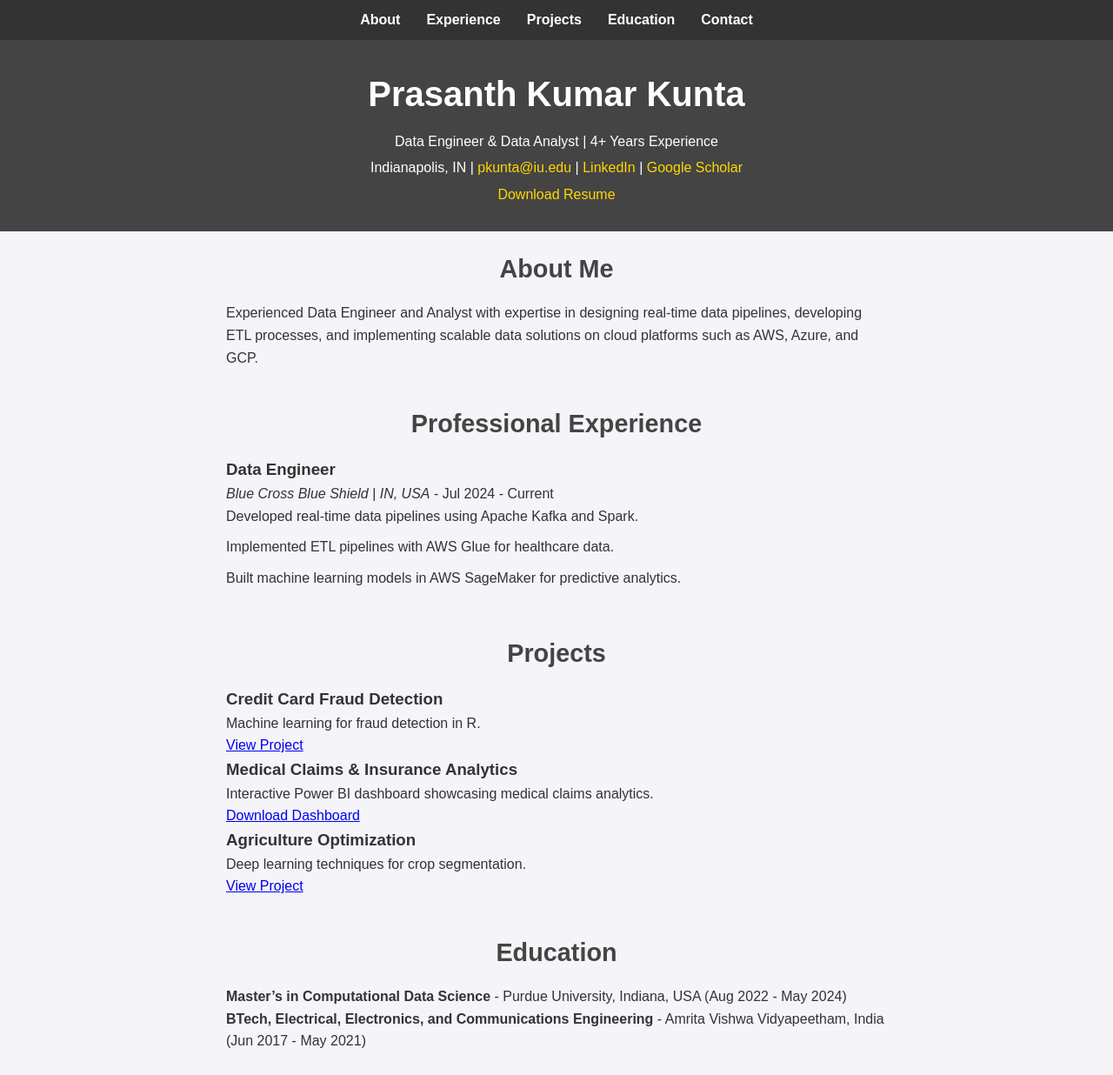
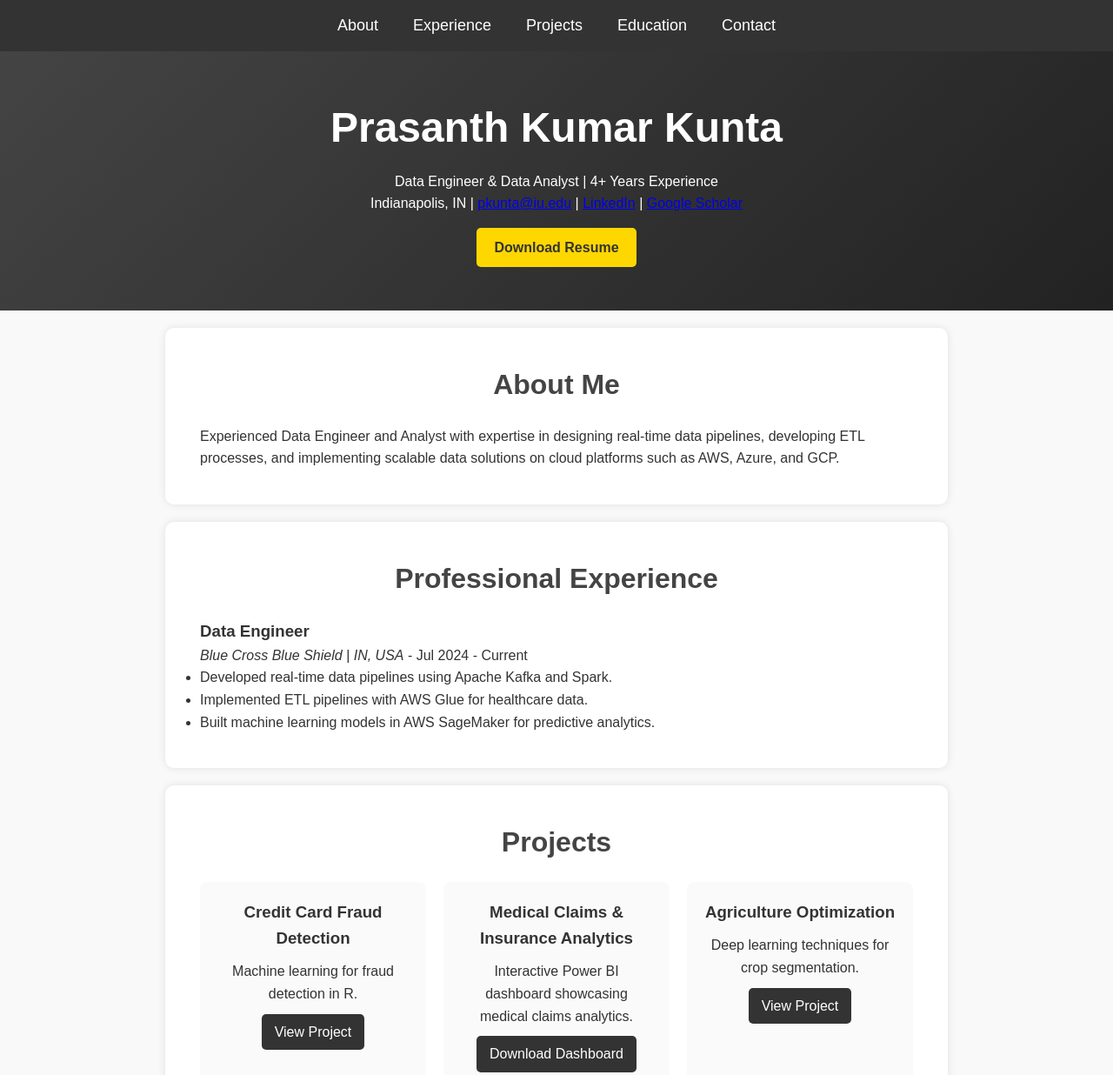
Before and after one commit to prasanthkunta/prasanthkunta.github.io, a plain HTML site: page index.html in a window 1280 px wide. Shown: the top 1236 px of the page at 87% size. Drawn offline with Linux system fonts and the light colour scheme.

Commit message:
style.css

```diff
--- a/style.css
+++ b/style.css
@@ -1,4 +1,3 @@
-
 /* Reset some default styles */
 * {
     margin: 0;
@@ -7,17 +6,17 @@
 }
 
 body {
-    font-family: Arial, sans-serif;
+    font-family: 'Poppins', sans-serif;
+    background-color: #f9f9f9;
+    color: #333;
     line-height: 1.6;
-    color: #333;
-    background-color: #f4f4f9;
 }
 
 /* Navigation Bar */
 nav {
-    background-color: #333;
-    color: #fff;
-    padding: 10px;
+    background: #333;
+    padding: 15px;
+    text-align: center;
 }
 
 nav ul {
@@ -27,62 +26,108 @@ nav ul {
 }
 
 nav ul li {
-    margin: 0 15px;
+    margin: 0 20px;
 }
 
 nav ul li a {
     color: #fff;
     text-decoration: none;
-    font-weight: bold;
+    font-size: 18px;
+    transition: color 0.3s;
 }
 
+nav ul li a:hover {
+    color: #ffd700;
+}
+
+/* Header */
 header {
-    background-color: #444;
-    color: #fff;
-    padding: 30px;
     text-align: center;
+    padding: 50px;
+    background: linear-gradient(135deg, #444, #222);
+    color: white;
 }
 
 header h1 {
-    font-size: 2.5em;
+    font-size: 3em;
     margin-bottom: 10px;
 }
 
-header p {
-    margin: 5px 0;
+.btn {
+    display: inline-block;
+    margin-top: 15px;
+    padding: 10px 20px;
+    background: #ffd700;
+    color: #333;
+    text-decoration: none;
+    font-weight: bold;
+    border-radius: 5px;
+    transition: background 0.3s;
 }
 
-header a {
-    color: #ffd700;
-    text-decoration: none;
+.btn:hover {
+    background: #ffcc00;
 }
 
+/* Sections */
 section {
-    padding: 20px;
-    max-width: 800px;
-    margin: 0 auto;
+    padding: 40px;
+    max-width: 900px;
+    margin: 20px auto;
+    background: white;
+    border-radius: 10px;
+    box-shadow: 0px 0px 10px rgba(0, 0, 0, 0.1);
 }
 
 h2 {
+    text-align: center;
     color: #444;
-    font-size: 1.8em;
-    margin-bottom: 15px;
-    text-align: center;
+    font-size: 2em;
+    margin-bottom: 20px;
 }
 
-.job ul, .projects ul {
-    list-style: none;
-    padding: 0;
+/* Project Cards */
+.project-grid {
+    display: grid;
+    grid-template-columns: repeat(auto-fit, minmax(250px, 1fr));
+    gap: 20px;
 }
 
-.job ul li, .projects ul li {
+.project-card {
+    background: #fafafa;
+    padding: 20px;
+    border-radius: 8px;
+    text-align: center;
+    transition: transform 0.3s;
+}
+
+.project-card:hover {
+    transform: scale(1.05);
+}
+
+.project-card h3 {
     margin-bottom: 10px;
 }
 
+.project-card a {
+    display: inline-block;
+    margin-top: 10px;
+    padding: 8px 15px;
+    background: #333;
+    color: white;
+    text-decoration: none;
+    border-radius: 5px;
+}
+
+.project-card a:hover {
+    background: #555;
+}
+
+/* Footer */
 footer {
-    background-color: #333;
-    color: #fff;
     text-align: center;
-    padding: 10px;
+    background: #333;
+    color: white;
+    padding: 15px;
     margin-top: 20px;
 }
```
